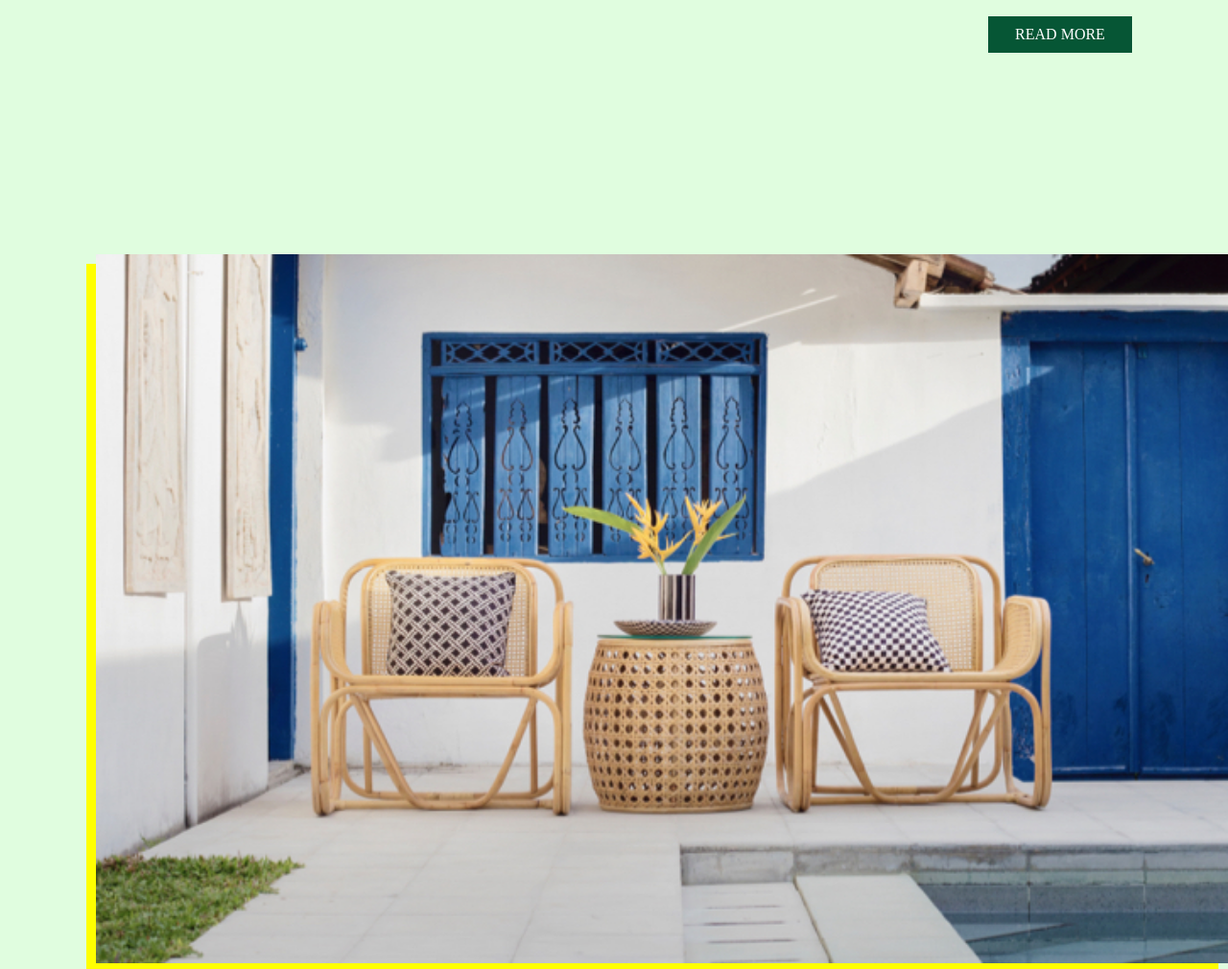
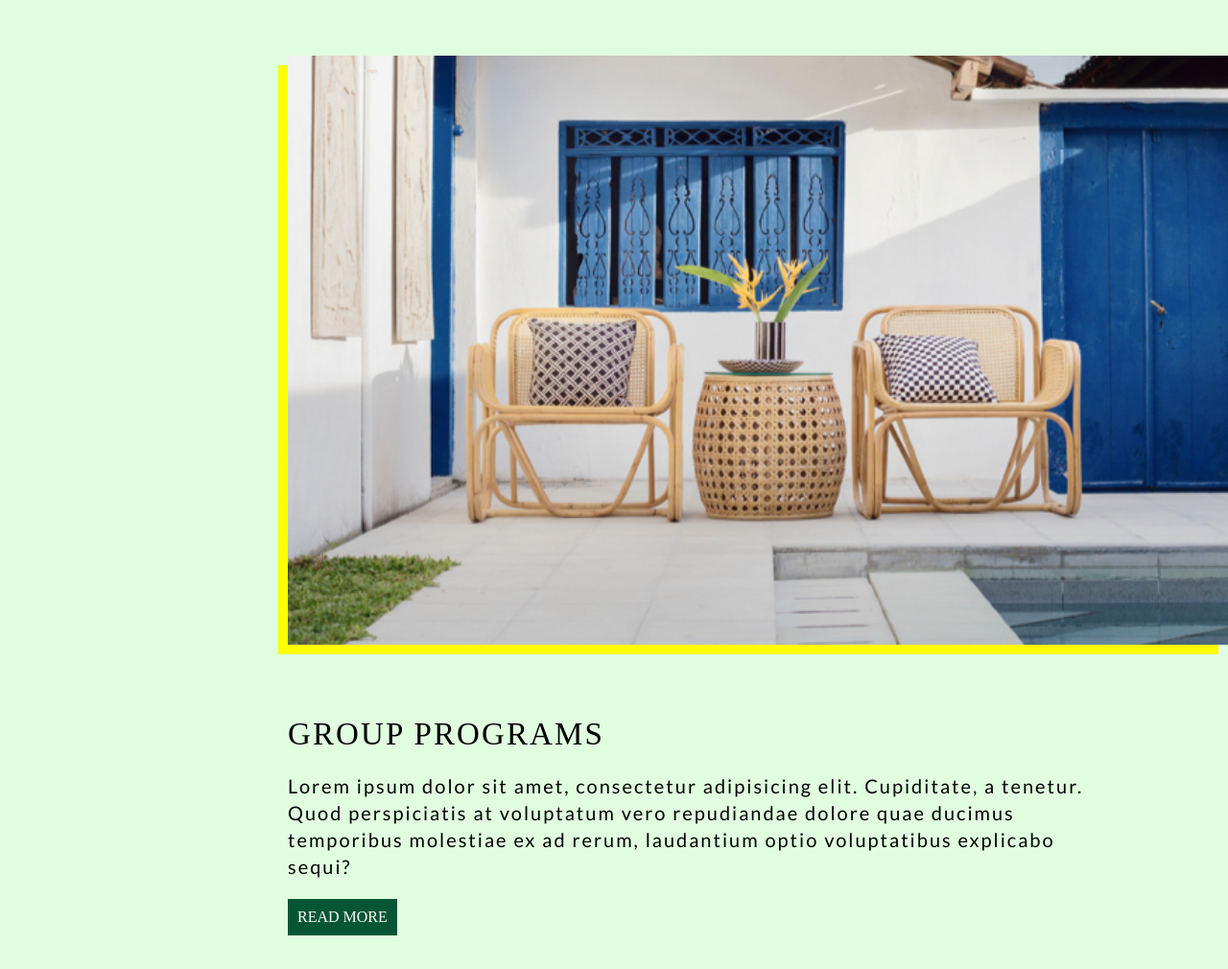
Before and after one commit to saudmjd/saud-khoja-project-2, a plain HTML site: page index.html in a window 1280 px wide. Shown: the part 3147-4157 px from the top of the page at 96% size. Drawn offline with Linux system fonts and the light colour scheme; a web font is replaced by a local one.

Commit message:
third commit

```diff
--- a/styles/sass/_@media.scss
+++ b/styles/sass/_@media.scss
@@ -45,15 +45,18 @@
         }
 
         .article1 {
-            padding-right: 100px;
+            padding-right: 300px;
             padding-bottom: 100px;
         }
 
         .article2 {
-            padding-left: 100px;
+            padding-left: 300px;
             flex-direction: column-reverse;
             padding-bottom: 100px;
 
+            img {
+                top: 0em;
+            }
         }
 
     }
```
Also changed, not shown: styles/styles.css.
